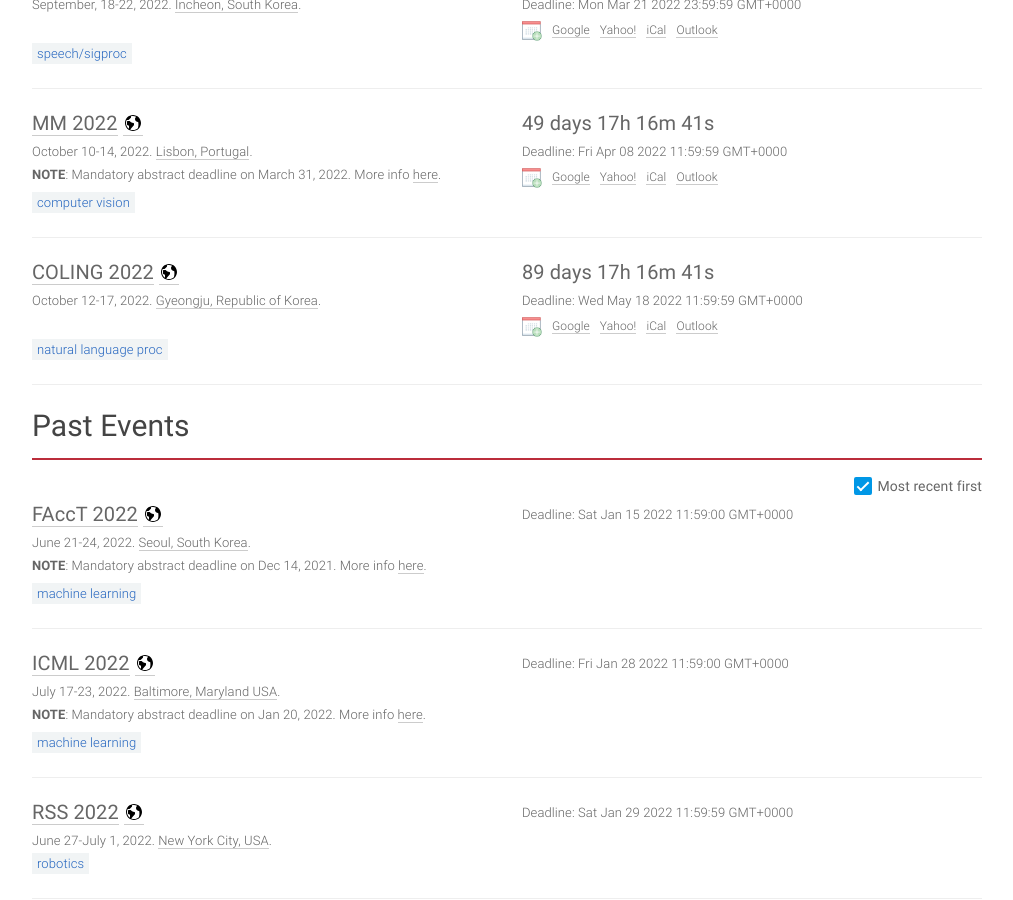
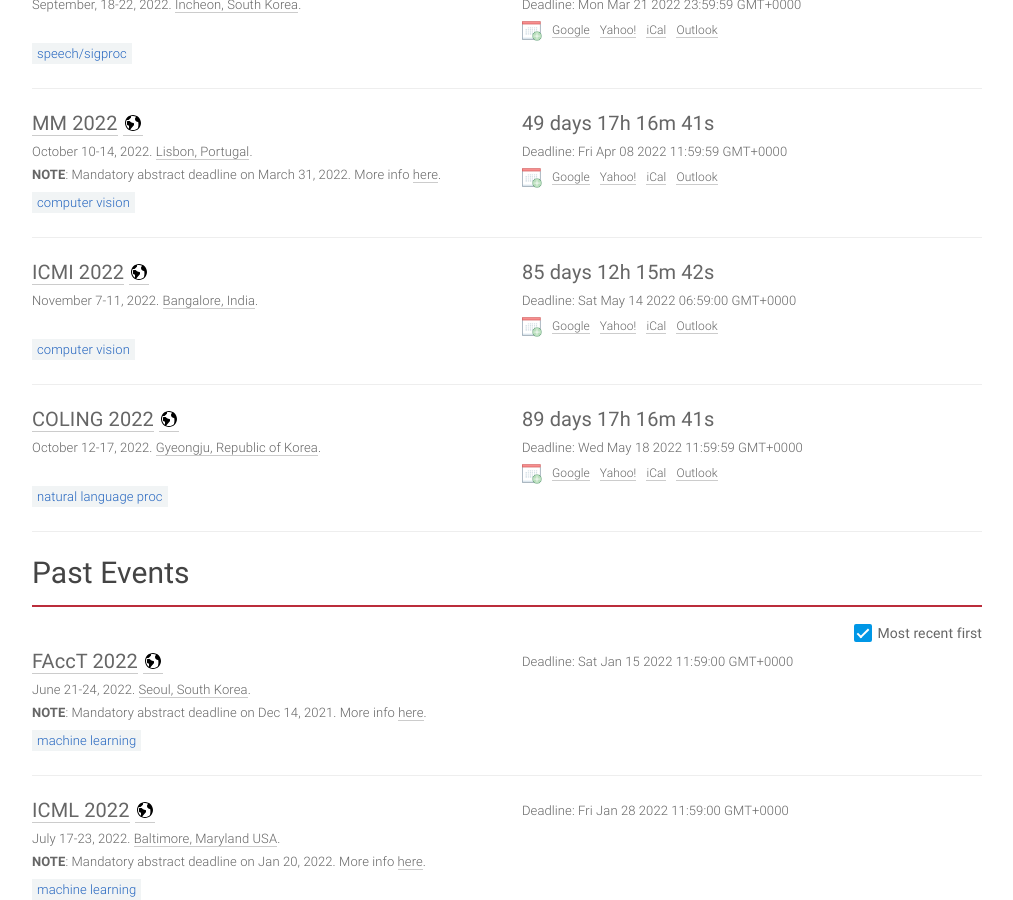
Before and after one commit to paperswithcode/ai-deadlines, a Jekyll site: the page built from index.html, in a window 1280 px wide and 900 px high, scrolled down 1436 px. Shown: the whole window, without its empty margins (133-1146 px from the left). Built offline with Jekyll 4.4.1, drawn with Linux system fonts in a browser that asks for light colours; comment, search, counter and statistics services are not loaded; some of the changed text lies outside the part shown.

Commit message:
Add ICMI 2022

```diff
--- a/_data/conferences.yml
+++ b/_data/conferences.yml
@@ -647,16 +647,15 @@
   sub: NLP
 
 - title: ICMI
-  hindex: -1
-  year: 2021
-  id: icmi2021
-  link: https://icmi.acm.org/2021/
-  deadline: '2021-05-26 23:59:00'
+  hindex: 34
+  year: 2022
+  id: icmi2022
+  link: https://icmi.acm.org/2022/
+  deadline: '2022-05-13 23:59:00'
   timezone: UTC-7
-  date: October 18-22, 2021
-  place: Montreal, Canada
+  date: November 7-11, 2022
+  place: Bangalore, India
   sub: CV
-  paperslink: https://icmi.acm.org/2021/index.php?id=accepted
 
 - title: CIKM
   hindex: 48
```
